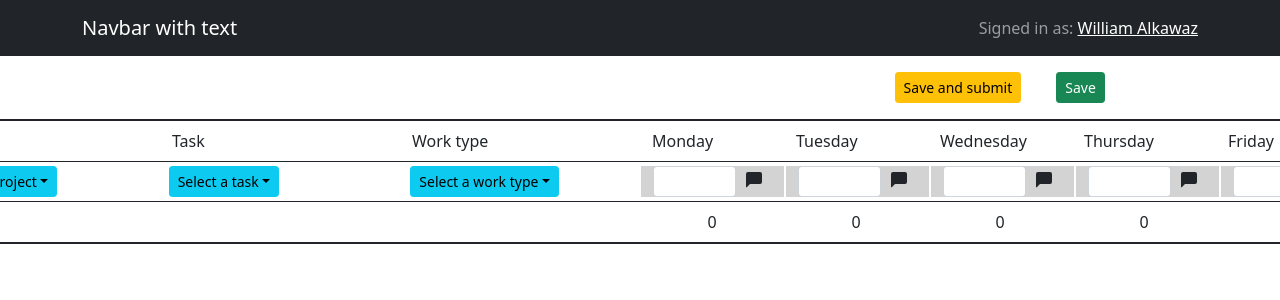
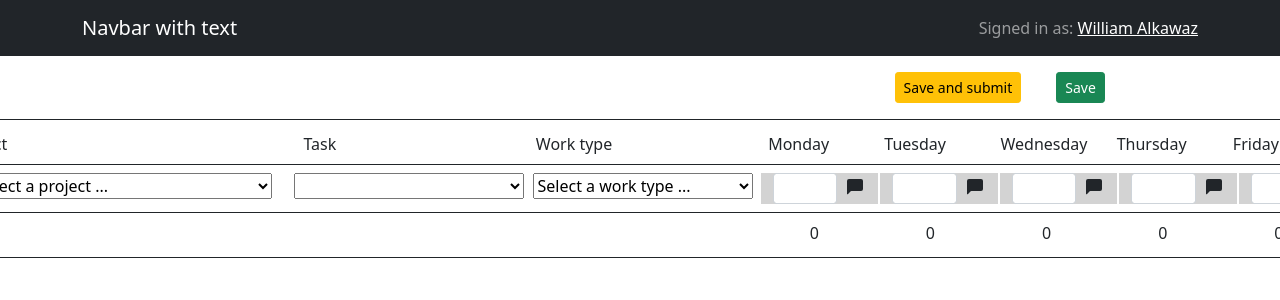
Before and after one commit to WilliamAlkawaz/timesheet, a React (Create React App) app: page / in a window 1280 px wide. Shown: the top 300 px of the page. Built offline with nearby package versions, Linux system fonts and the light colour scheme.

Commit message:
Select elements

```diff
--- a/package.json
+++ b/package.json
@@ -15,6 +15,7 @@
     "react-dom": "^18.1.0",
     "react-icons": "^4.4.0",
     "react-scripts": "5.0.1",
+    "react-select": "^5.3.2",
     "web-vitals": "^2.1.4"
   },
   "scripts": {
--- a/src/components/CustomDropdown.js
+++ b/src/components/CustomDropdown.js
@@ -1,30 +1,36 @@
-import React, { useState } from 'react';
-import { Dropdown, DropdownButton } from 'react-bootstrap';
+import React, { useEffect } from 'react';
 import 'bootstrap/dist/css/bootstrap.min.css';
+import Tooltip from '@mui/material/Tooltip';
 
-const CustomDropdown = ({id, arr, handleSel, title}) => {
+const CustomDropdown = ({id, arr, handleSel, selId, title, width}) => {
+  const createOptions = (arr) =>
+  {
+    var a = new Array(arr.length);
+    arr.forEach((e, i) => {
+      let el = {value: e.id, label: e.name}
+      a.push(el);
+    });
+    return a;
+  }
 
   return (
     <div>
-      <DropdownButton id="dropdown-basic-button"
-        variant="info"
-        className="floatRight"
-        onSelect={(event, e) => handleSel(id, e.target.value)}
-        title={title}
-        size='sm'
-      >
-      {
-        true ?
-          arr.map((x, i) => {
-            return (
-            <Dropdown.Item as='option' key={x.id} eventKey={x.name} value={x.id}>
-              {x.name}
-            </Dropdown.Item>
-            );
-          })
-        : ''
-      }
-      </DropdownButton>
+      <Tooltip title={title} placement='top'>
+        <div>
+          <select
+            id={id}
+            value={selId}
+            onChange={(e) => handleSel(id, e.target.value)}
+            style={{width: width}}
+          >
+            {
+              arr.map((e, i) => {
+                return <option key={e.id} value={e.id}>{e.name}</option>
+              })
+            }
+          </select>
+        </div>
+      </Tooltip>
     </div>
   );
 };
--- a/src/components/Data.js
+++ b/src/components/Data.js
@@ -1,11 +1,13 @@
 const Data = {
     employee: 'Sam',
     projects: [
-        {id: 0, name: 'Project 1', tasks: [{id: 0, name: 'Task11'}, {id: 1, name: 'Task21'}, {id: 2, name: 'Task31'}]},
-        {id: 1, name: 'Project 2', tasks: [{id: 3, name: 'Task12'}, {id: 4, name: 'Task22'}, {id: 5, name: 'Task32'}]},
-        {id: 2, name: 'Project 3', tasks: [{id: 6, name: 'Task13'}, {id: 7, name: 'Task23'}, {id: 8, name: 'Task33'}]}
+        {id: -1, name: 'Select a project ...', tasks:[]},
+        {id: 0, name: 'Datacom Internal: K38125 IF0025', tasks: [{id: -1, name: 'Select a task ...'}, {id: 0, name: 'Task11'}, {id: 1, name: 'Task21'}, {id: 2, name: 'Task31'}]},
+        {id: 1, name: 'Datacom Internal: K38017 AKL SERVICE', tasks: [{id: -1, name: 'Select a task ...'}, {id: 3, name: 'Task12'}, {id: 4, name: 'Task22'}, {id: 5, name: 'Task32'}]},
+        {id: 2, name: 'Datacom Internal: K38113 IF0025 Ecosystem Customer', tasks: [{id: -1, name: 'Select a task ...'}, {id: 6, name: 'RBNZ Workday [Integration]'}, {id: 7, name: 'Rabobank Workday [Integration]'}, {id: 9, name: 'GNS/ESR Workday [Integration]'}, {id: 8, name: 'Transition [Integration]'}]}
     ],
     workType: [
+        {id: -1, name: 'Select a work type ...'},
         {id: 0, name: 'NZ ordinary hours'},
         {id: 1, name: 'NZ overtime'},
         {id: 2, name: 'AUS ordinary hours'},
--- a/src/components/Timesheet.js
+++ b/src/components/Timesheet.js
@@ -46,11 +46,13 @@
     }
 
     const handleSel = (rowId, id) => {
+        console.log('the rowId: ' + rowId + 'the id: ' + id);
         const tempId = selData[rowId].selProject;
         const selDataClone = [...selData];
         const selTitlesClone = [...selTitles];
         selDataClone[rowId].selProject = id;
-        selTitlesClone[rowId].selProjectTitle = Data.projects.find(x => x.id.toString() === id).name;
+        selDataClone[rowId].selTask = -1;
+        selTitlesClone[rowId].selProjectTitle = Data.projects.find(x => x.id.toString() === id.toString()).name;
         selTitlesClone[rowId].selTaskTitle = 'Select a task';
         if(tempId === -1)
         {
@@ -63,13 +65,15 @@
     }
 
     const handleTaskSel = (rowId, id) => {
-        console.log('id is ' + id + ' rowId is ' + rowId + ' count ' + count);
+        console.log('id is ' + id.toString() + ' rowId is ' + rowId + ' count ' + count);
         console.log(selData[rowId].selTask.toString());
         const projectId = selData[rowId].selProject;
         const selDataClone = [...selData];
         const selTitlesClone = [...selTitles];
         selDataClone[rowId].selTask = id;
-        selTitlesClone[rowId].selTaskTitle = Data.projects[projectId].tasks.find(x => x.id.toString() === id).name;
+        selTitlesClone[rowId].selTaskTitle = Data.projects.find(p => p.id.toString() === selData[rowId].selProject.toString()).tasks
+        .find(x => x.id.toString() === id.toString()).name;
+        // Data.projects[parseInt(projectId)].tasks.find(x => x.id.toString() === id.toString()).name;
         setSelData(selDataClone);
         setSelTitles(selTitlesClone);
     }
@@ -79,7 +83,7 @@
         const selDataClone = [...selData];
         const selTitlesClone = [...selTitles];
         selDataClone[rowId].selWorkType = id;
-        selTitlesClone[rowId].selWorkTypeTitle = Data.workType.find(x => x.id.toString() === id).name;
+        selTitlesClone[rowId].selWorkTypeTitle = Data.workType.find(x => x.id.toString() === id.toString()).name;
         setSelData(selDataClone);
         setSelTitles(selTitlesClone);
     }
@@ -124,8 +128,8 @@
     }
 
     useEffect(() => {
-        console.log('from useEffect ' + selData[0]);
-    }, [selData])
+        // console.log('from useEffect ' + selData[0]);
+    })
 
     return (
         <div>
@@ -140,9 +144,9 @@
                     <Col><Button variant='success' size='sm'>Save</Button></Col>
                 </Row>
             </Container>
-            <div className='block-example border border-dark' style={{width:'90em',paddingRight:2,paddingLeft:2,overflow:'auto'}}>
-                <Row className='block-example border border-dark  p-2'>
-                    <Col sm={2}>
+            <div className='block-example border border-dark' style={{width:'90em',paddingRight:10,paddingLeft:10}}>
+                <Row className='block-example border-bottom border-dark  p-2 m-1'>
+                    <Col sm={3}>
                         Project
                     </Col>
                     <Col sm={2}>
@@ -159,18 +163,20 @@
                 </Row>
                 {Array.from(Array(count+1), (e, i) => {
                     return <Row className='p-1' key={i}>
-                    <Col sm={2}>
+                    <Col sm={3}>
                         <div style={{display:'flex'}}>
-                            <div style={{marginRight:1}}>
+                            <div style={{marginRight:-30, width:'20%'}}>
                                 {selData[i].selProject > -1 ? <Button key={i} onClick={(e) => decrement(i)} variant="danger" size='sm'><MdDelete/></Button> : ''}
                             </div>
-                            <div>
+                            <div style={{width:'80%'}}>
                                 <CustomDropdown
                                     key={i}
                                     id={i}
                                     arr={Data.projects}
+                                    selId={selData[i].selProject}
                                     title={selData[i].selProject > -1 ? selTitles[i].selProjectTitle : 'Select a project'}
                                     handleSel={handleSel}
+                                    width='300px'
                                 />
                             </div>
                         </div>
@@ -179,9 +185,11 @@
                         <CustomDropdown
                             key={i}
                             id={i}
-                            arr={selData[i].selProject > -1 ? Data.projects[selData[i].selProject].tasks : []}
-                            title={selData[i].selProject > -1 ? selTitles[i].selTaskTitle : 'Select a task'}
+                            arr={selData[i].selProject > -1 ? Data.projects.find(p => p.id.toString() === selData[i].selProject.toString()).tasks : []}
+                            selId={selData[i].selTask}
+                            title={selTitles[i].selTaskTitle}
                             handleSel={handleTaskSel}
+                            width='230px'
                         />
                     </Col>
                     <Col sm={2}>
@@ -189,8 +197,10 @@
                             key={i}
                             id={i}
                             arr={Data.workType}
+                            selId={selData[i].selWorkType}
                             title={selData[i].selProject > -1 ? selTitles[i].selWorkTypeTitle : 'Select a work type'}
                             handleSel={handleWorkTypeSel}
+                            width='220px'
                         />
                     </Col>
                     {
@@ -219,8 +229,8 @@
                     }
                 </Row>
                 })}
-                <Row className='block-example border border-dark p-2'>
-                    <Col sm={2}>
+                <Row className='block-example border-top border-dark p-2 m-1'>
+                    <Col sm={3}>
                     <div className="row">
                         <div className="col-2">
                             Total
@@ -247,13 +257,11 @@
                 title={popUpTitle}
             >
                 <div>Customer Notes</div>
-
                     <FormGroup>
                         <InputGroup>
                         <textarea value={popUpComment} onChange={(e) => setPopUpComment(e.target.value)}/>
                         </InputGroup>
                     </FormGroup>
-
             </Popup>
         </div>
     );
```
Also changed, not shown: 1 other file (tests, documents, lock files or other folders).
